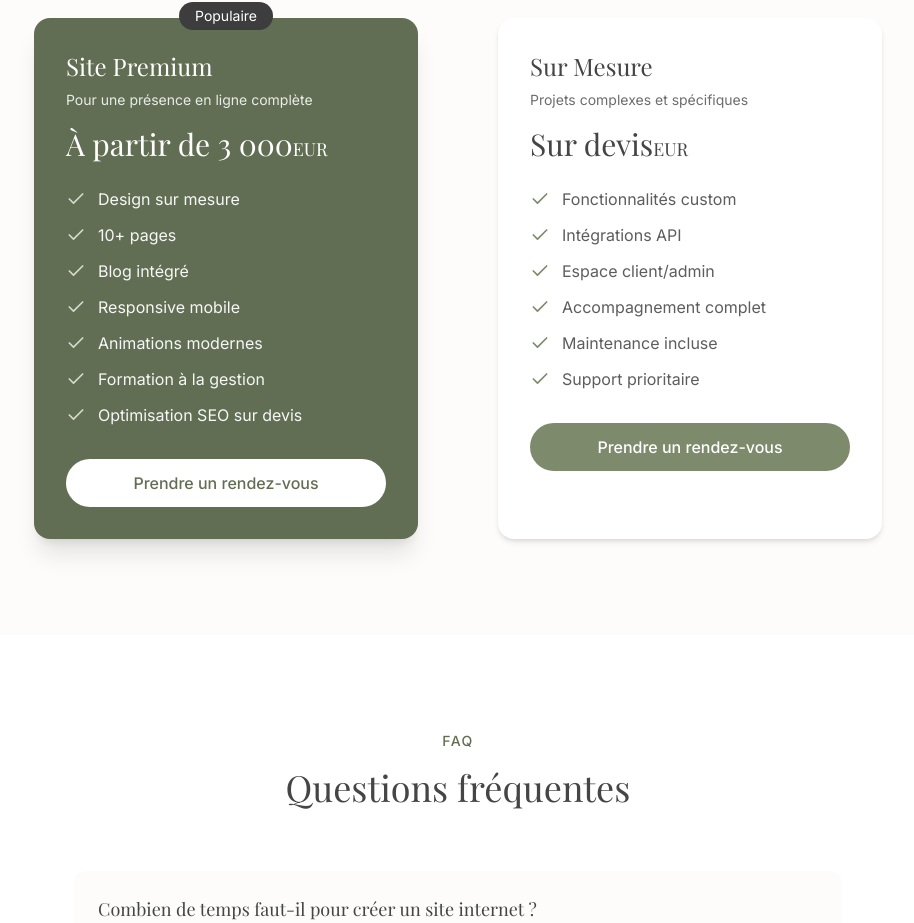
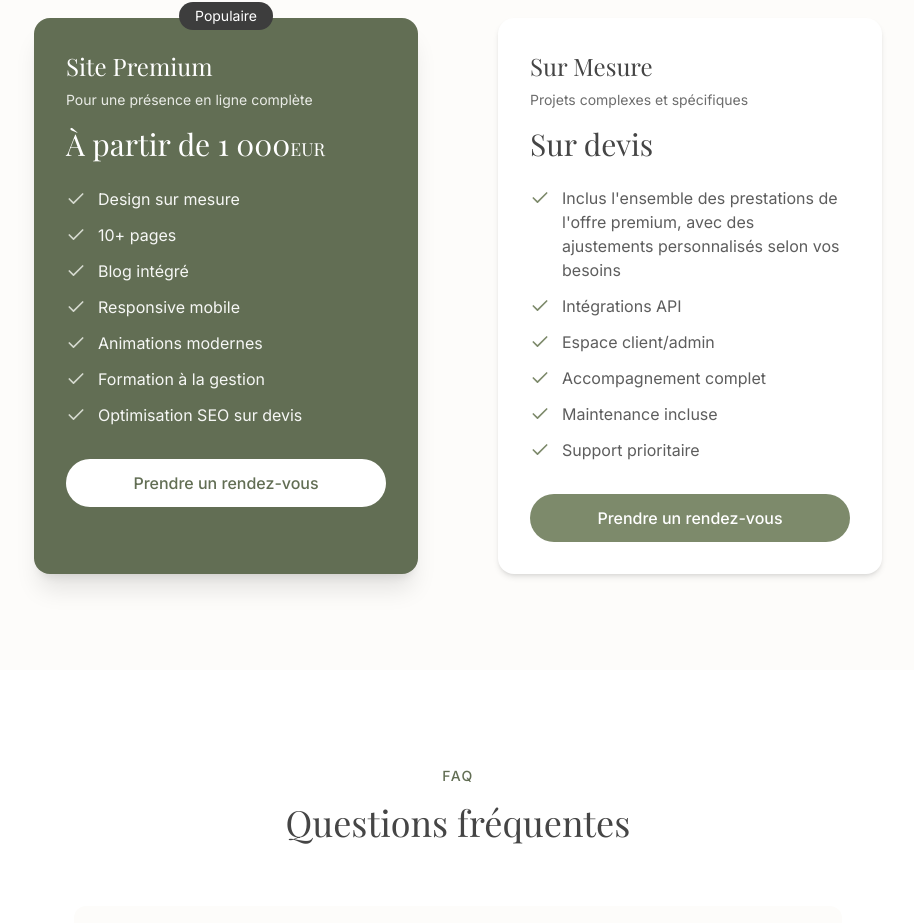
Before and after one commit to valerian35/rochefort-digital, a React (Vite) app: page /creation-site-internet in a window 1280 px wide. Shown: the part 2560-3483 px from the top of the page, without its empty margins (182-1096 px from the left). Built offline with nearby package versions, Linux system fonts and the light colour scheme; a web font is replaced by a local one.

Commit message:
Update pricing details

```diff
--- a/src/pages/CreationSite.tsx
+++ b/src/pages/CreationSite.tsx
@@ -91,7 +91,7 @@ export default function CreationSite() {
   const pricing = [
     {
       name: 'Site Premium',
-      price: 'À partir de 3 000',
+      price: 'À partir de 1 000',
       description: 'Pour une présence en ligne complète',
       features: [
         'Design sur mesure',
@@ -109,7 +109,7 @@ export default function CreationSite() {
       price: 'Sur devis',
       description: 'Projets complexes et spécifiques',
       features: [
-        'Fonctionnalités custom',
+        'Inclus l\'ensemble des prestations de l\'offre premium, avec des ajustements personnalisés selon vos besoins',
         'Intégrations API',
         'Espace client/admin',
         'Accompagnement complet',
@@ -277,7 +277,7 @@ export default function CreationSite() {
                     {plan.description}
                   </p>
                   <div className={`text-3xl font-serif mb-6 ${plan.popular ? 'text-white' : 'text-charcoal-800'}`}>
-                    {plan.price}<span className="text-lg">EUR</span>
+                    {plan.price}{plan.popular && <span className="text-lg">EUR</span>}
                   </div>
                   <ul className="space-y-3 mb-8">
                     {plan.features.map((feature) => (
```
